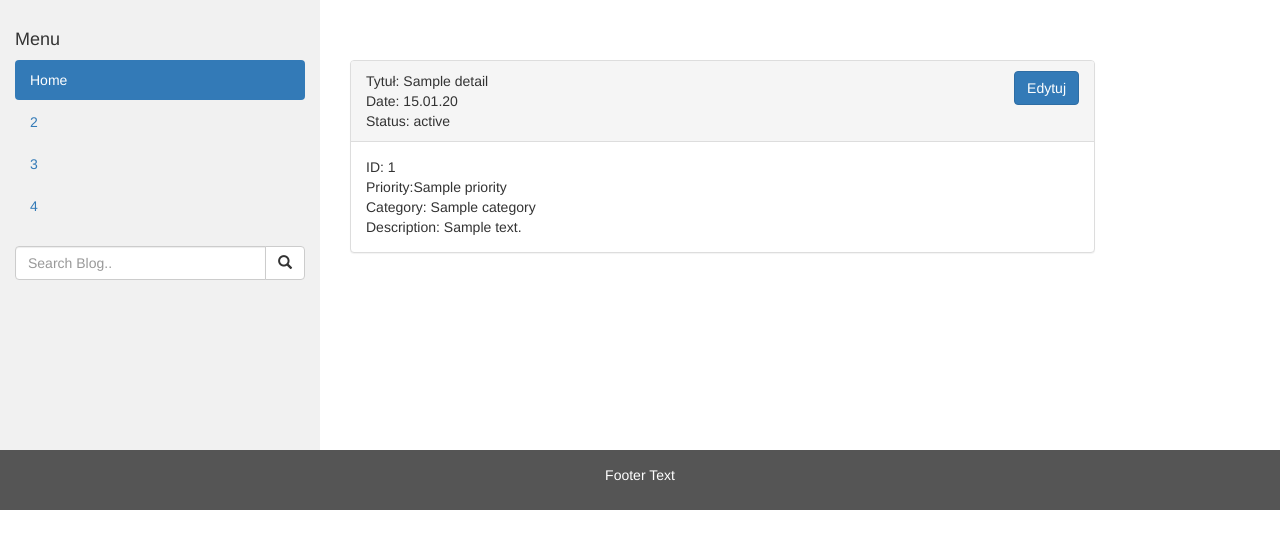
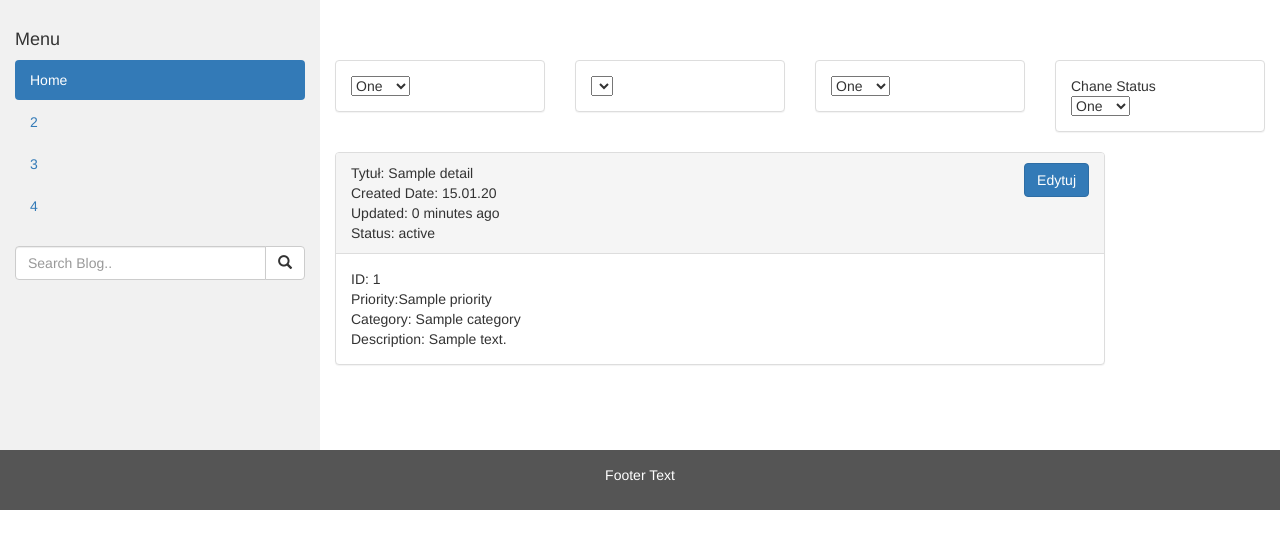
Before and after one commit to tifirifi/asco, a Django app: template asco/ticketing/templates/ticketing/ticket_detail.html in a window 1280 px wide. Shown: the part 52-601 px from the top of the page. Run offline with Django 3.2, Linux system fonts and the light colour scheme; the template is opened without the code that fills it: most values are stand-ins (such as "Sample title", 1, 10 or a date in 2020); lists and menus that the app fills with data are empty; some libraries are stand-ins or nearby versions.

Commit message:
work home

```diff
--- a/asco/ticketing/forms.py
+++ b/asco/ticketing/forms.py
@@ -9,5 +9,11 @@
             "description",
             "category",
             "priority",
+
+        }
+class ChangeTicketStatus(forms.ModelForm):
+    class Meta:
+        model = Ticket
+        fields = {
             "status",
         }
--- a/asco/ticketing/templates/ticketing/ticket_detail.html
+++ b/asco/ticketing/templates/ticketing/ticket_detail.html
@@ -1,14 +1,72 @@
 {% extends 'ticketing/base.html' %}
 {% block content %}
-    <br />
-<br />
+<br>
+<br>
+<br>
+<div class="row">
+    <div class="col-sm-3">
+        <div class="panel panel-default">
+            <div class="panel-body">
+                <form action="myservlet.do" method="POST">
+                    <select name="myselect" id="myselect" onchange="this.form.submit()">
+                        <option value="1">One</option>
+                        <option value="2">Two</option>
+                        <option value="3">Three</option>
+                        <option value="4">Four</option>
+                    </select>
+                </form>
+            </div>
+        </div>
+</div>
+    <div class="col-sm-3">
+        <div class="panel panel-default">
+            <div class="panel-body">
+                <form action="myservlet.do" method="POST">{% csrf_token %}
+                    <select name="myselect" id="myselect" onchange="this.form.submit()">
 
-<br>
+                    </select>
+                </form>
+            </div>
+        </div>
+
+    </div>
+    <div class="col-sm-3">
+        <div class="panel panel-default">
+            <div class="panel-body">
+                <form action="myservlet.do" method="POST">
+                    <select name="myselect" id="myselect" onchange="this.form.submit()">
+                        <option value="1">One</option>
+                        <option value="2">Two</option>
+                        <option value="3">Three</option>
+                        <option value="4">Four</option>
+                    </select>
+                </form>
+            </div>
+        </div>
+
+    </div>
+    <div class="col-sm-3">
+        <div class="panel panel-default">
+            <div class="panel-body">Chane Status
+                <form action="myservlet.do" method="POST">
+                    <select name="myselect" id="myselect" onchange="this.form.submit()">
+                        <option value="1">One</option>
+                        <option value="2">Two</option>
+                        <option value="3">Three</option>
+                        <option value="4">Four</option>
+                    </select>
+                </form>
+            </div>
+        </div>
+    </div>
+</div>
+<div class="row">
     <div class="col-sm-10">
     <div class="panel panel-default panel-{{ detail.get_priority_css_class }}">
     <div class="panel-heading"> Tytuł: {{detail.title}}<button type="button" class="btn btn-primary pull-right" onclick="window.location.href='edit/'" >Edytuj</button>
      <br>
-    Date: {{detail.created_date|date:"d.m.y" }} <br />
+    Created Date: {{detail.created_date|date:"d.m.y" }} <br />
+    Updated: {{ detail.updated|timesince }} ago <br />
     Status: {{ detail.status }}
     </div>
     <div class="panel-body">
@@ -18,8 +76,10 @@
         Description: {{detail.description}} </br>
 
 
+
     </div>
 
+    </div>
     </div>
     </div>
 
--- a/asco/ticketing/templates/ticketing/ticket_update.html
+++ b/asco/ticketing/templates/ticketing/ticket_update.html
@@ -3,7 +3,7 @@
 <div class="row">
     <h1> New Ticket </h1>
     <form method="post" class="post-form">{% csrf_token %}
-    {{ form.as_p }}
+    {{ form.status }}
     <button type="submit" class="save btn btn-default">Zapisz</button>
     </form>
 </div>
```
Also changed, not shown: asco/ticketing/models.py (+8 -1 lines), asco/ticketing/views.py (+12 -5 lines).
